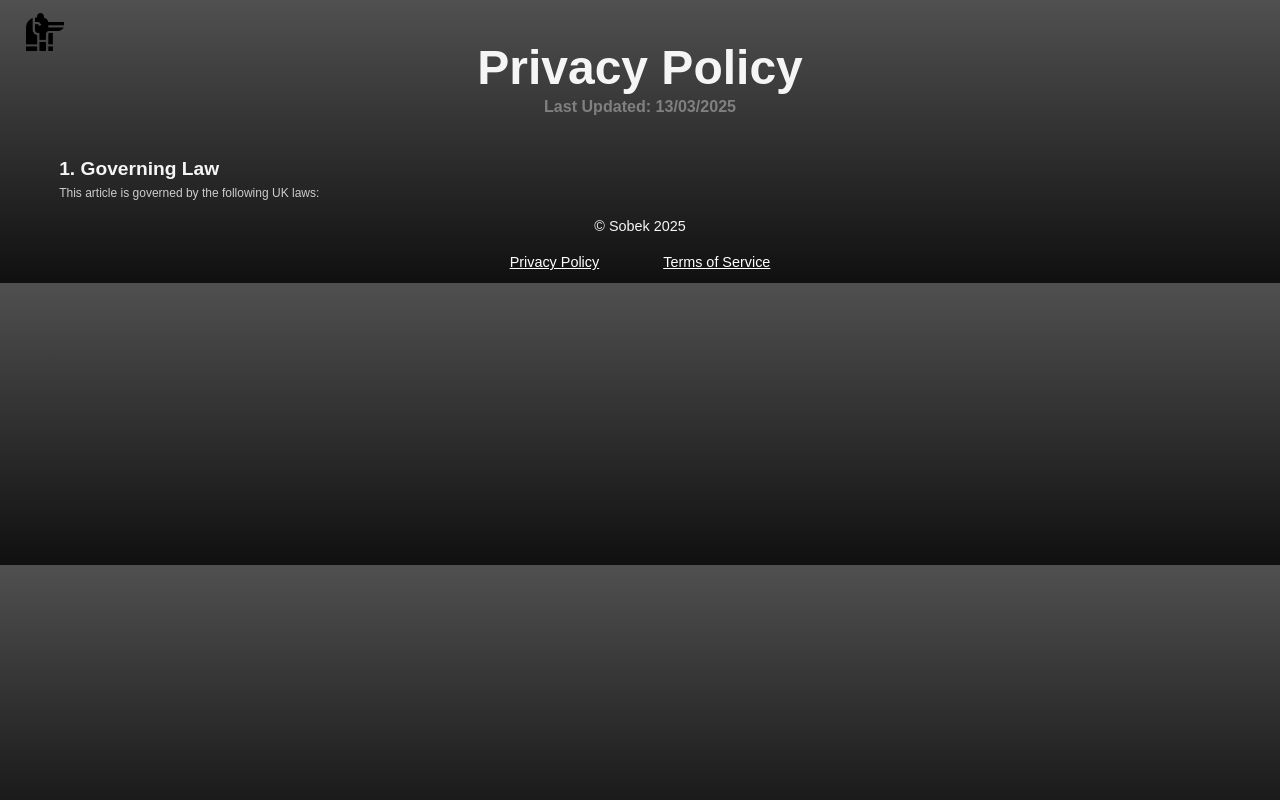
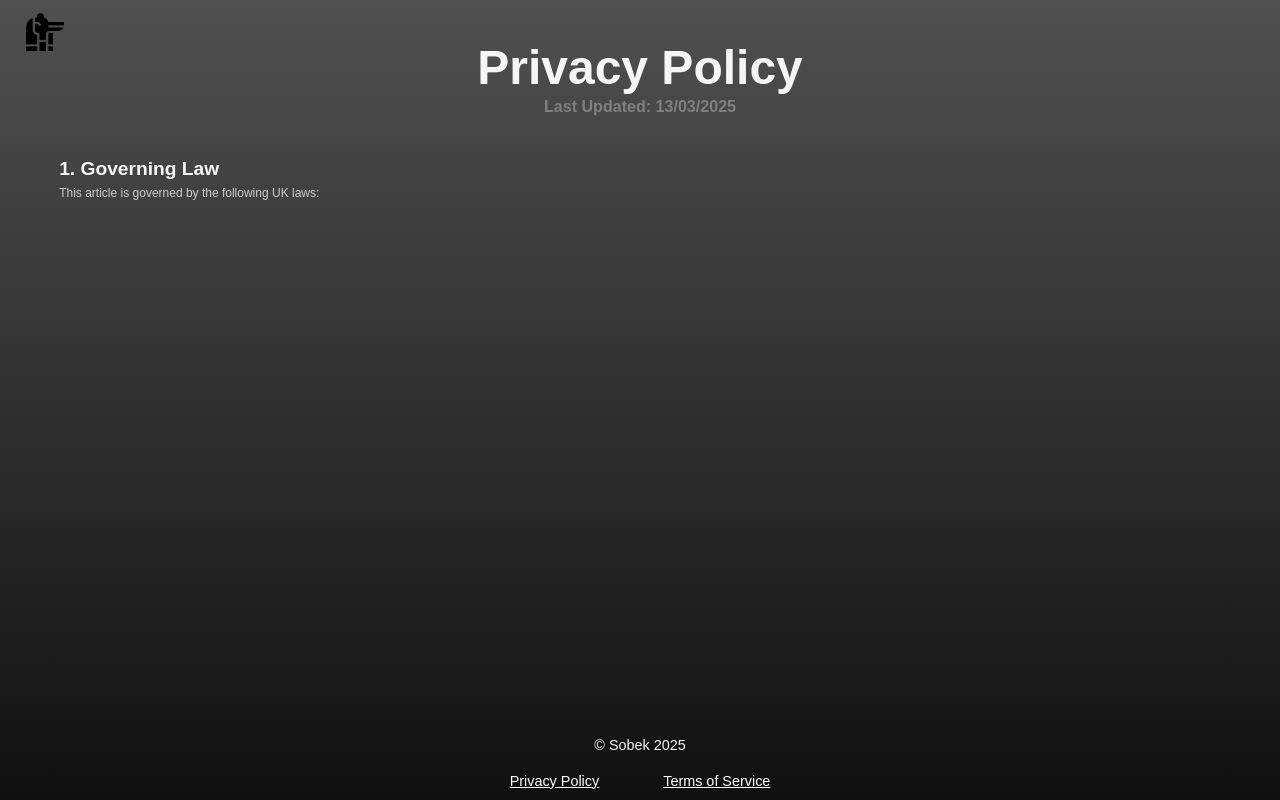
Before and after one commit to RoryMurray7/Sobek, a React (Vite) app: page /privacy-policy in a window 1280 px wide. Built offline with nearby package versions, Linux system fonts and the light colour scheme; a web font is replaced by a local one.

Commit message:
fix the height of toc page

```diff
--- a/src/index.css
+++ b/src/index.css
@@ -159,7 +159,7 @@ img {
 #packagesContainer {
   flex-direction: column;
   align-items: center;
-  height: 130vh;
+  height: 33rem;
 }
 
 #packagesHeader {
@@ -297,6 +297,10 @@ a {
   text-decoration: underline;
 }
 
+#termsOfServiceContainer {
+  height: 86vh;
+}
+
 #termsOfServiceContainer p {
   font-size: 0.5rem;
   margin-top: 0rem;
```
